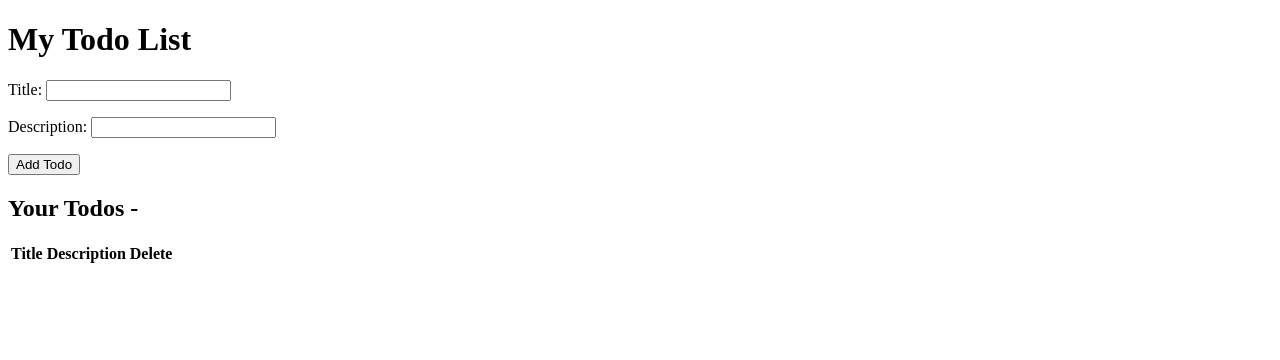
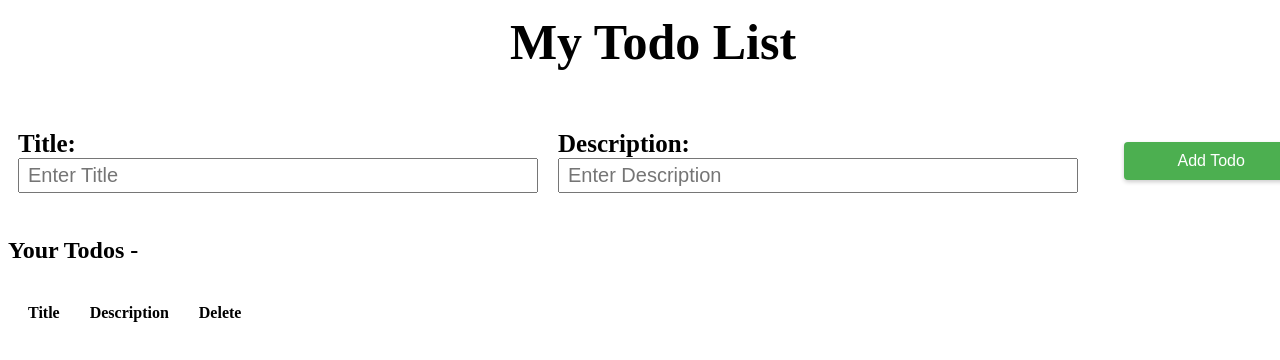
Before and after one commit to vasujain275/basictodo, a website: page src/index.html in a window 1280 px wide. Drawn offline with Linux system fonts and the light colour scheme; no server answers.

Commit message:
css added

```diff
--- a/src/index.html
+++ b/src/index.html
@@ -3,14 +3,22 @@
   <head>
     <meta charset="UTF-8" />
     <meta name="viewport" content="width=device-width, initial-scale=1.0" />
+	<link rel="stylesheet" href="style.css">
     <title>Todo App</title>
   </head>
   <body>
 		<div class="div-to-center">
-			<h1>My Todo List</h1>
-			<p>Title: <input type="text" name="title" id="title"></p>
-			<p>Description: <input type="text" name="description" id="description"></p>
-			<button class="add-todo-button" onclick="addTodo()">Add Todo</button>
+			<h1 class="topic">My Todo List</h1>
+			<div class="flex-1">
+				<div class="title">
+					<p>Title:
+					<input type="text" name="title" id="title" class="title-textbox" placeholder="Enter Title"></p>
+				</div>
+				<div class="description">
+					<p>Description:
+					<input type="text" name="description" id="description" class="description-textbox" placeholder="Enter Description"></p></div>
+					<button class="add-todo-button" onclick="addTodo()">Add Todo</button>
+				</div>
 
 			<h2>Your Todos - </h2>
 			<div>
--- a/src/style.css
+++ b/src/style.css
@@ -1,6 +1,47 @@
 .div-to-center {
-  margin-left: auto;
-  margin-right: auto;
+  display: grid;
+}
+
+.topic{
+  text-align: center;
+  font-size: 50px;
+  margin-top: 5px;
+}
+
+.flex-1{
+  display: flex;
+  align-items: center;
+}
+
+.title{
+  font-size: 25px;
+  font-weight: bold;
+  margin-left: 10px;
+}
+
+.title-textbox{
+  font-size: 20px;
+  width: 500px;
+  margin-right: 20px;
+  padding-left: 8px;
+  padding-right: 8px;
+  padding-top: 4px;
+  padding-bottom: 4px;
+}
+
+.description{
+  font-size: 25px;
+  font-weight: bold;
+}
+
+.description-textbox{
+  font-size: 20px;
+  width: 500px;
+  margin-right: 20px;
+  padding-left: 8px;
+  padding-right: 8px;
+  padding-top: 4px;
+  padding-bottom: 4px;
 }
 
 .add-todo-button {
@@ -14,6 +55,7 @@
   cursor: pointer;
   box-shadow: 0px 2px 4px rgba(0, 0, 0, 0.2);
   transition: background-color 0.3s ease;
+  width: 200px;
 }
 
 .add-todo-button:hover {
```
